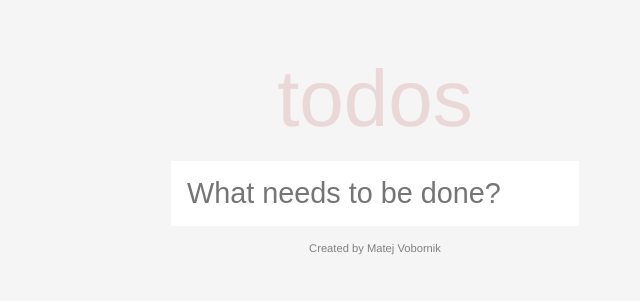
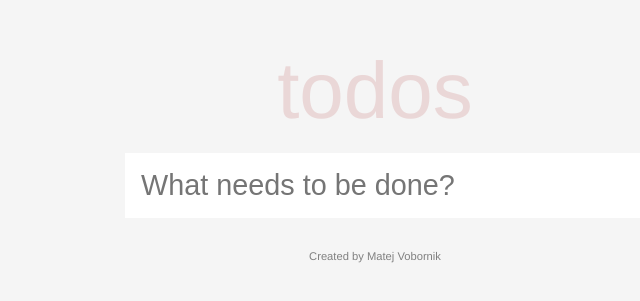
Before and after one commit to macko911/moro-todo, a React (Create React App) app: page / in a window 1280 px wide. Shown: the part 247-548 px from the top of the page, without its empty margins (265-905 px from the left). Built offline with nearby package versions, Linux system fonts and the light colour scheme.

Commit message:
add Info panel with filters

```diff
--- a/src/components/TodoApp/AddTodo.js
+++ b/src/components/TodoApp/AddTodo.js
@@ -38,6 +38,7 @@ const styles = {
     color: #545454;
     font-weight: 100;
     min-width: 320px;
+    width: 100%;
   `
 }
 
--- a/src/components/TodoApp/TodoApp.js
+++ b/src/components/TodoApp/TodoApp.js
@@ -1,11 +1,14 @@
 import React, {useState} from 'react'
+import {css} from 'emotion'
 
 import AddTodo from './AddTodo'
 import TodoList from './TodoList'
+import TodoInfo from './TodoInfo'
 
 const TodoApp = () => {
   const [todos, setTodos] = useState([])
   const [newTodo, setTodo] = useState('')
+  const [currentFilter, setFilter] = useState('All')
 
   const addTodo = () => {
     // don't add empty todo
@@ -28,7 +31,7 @@ const TodoApp = () => {
   }
 
   return (
-    <div>
+    <div className={styles}>
       <AddTodo
         value={newTodo}
         setTodo={setTodo}
@@ -39,8 +42,19 @@ const TodoApp = () => {
         todos={todos}
         removeTodo={removeTodo}
       />
+
+      <TodoInfo
+        todos={todos}
+        currentFilter={currentFilter}
+        setFilter={setFilter}
+      />
     </div>
   )
 }
 
+const styles = css`
+  min-width: 500px;
+  margin-bottom: 1rem;
+`
+
 export default TodoApp
--- /dev/null
+++ b/src/components/TodoApp/TodoFilters.js
@@ -0,0 +1,48 @@
+import React from 'react'
+import PropTypes from 'prop-types'
+import {css, cx} from 'emotion'
+
+const FILTERS = [
+  'All',
+  'Active',
+  'Completed'
+]
+
+const TodoFilters = ({setFilter, currentFilter}) => {
+  return (
+    <div className={styles}>
+      {FILTERS.map((filter) => (
+        <span
+          className={cx(currentFilter === filter && 'selected')}
+          onClick={() => setFilter(filter)}
+        >
+          {filter}
+        </span>
+      ))}
+    </div>
+  )
+}
+
+TodoFilters.propTypes = {
+  setFilter: PropTypes.func.isRequired
+}
+
+const styles = css`
+  display: flex;
+  span {
+    margin-right: .5rem;
+    padding: .4rem .8rem;
+    cursor: pointer;
+    opacity: .8;
+    border: 1px solid transparent;
+    &.selected,
+    &:hover {
+      opacity: 1;
+      border-radius: 3px;
+      border-color: gray;
+      color: black;
+    }
+  }
+`
+
+export default TodoFilters
--- /dev/null
+++ b/src/components/TodoApp/TodoInfo.js
@@ -0,0 +1,50 @@
+import React from 'react'
+import PropTypes from 'prop-types'
+import {css} from 'emotion'
+
+import TodoFilters from './TodoFilters'
+
+const TodoInfo = ({todos, ...props}) => {
+  // hide component if there are no todos
+  if (todos.length === 0) {
+    return null
+  }
+
+  const showClearBtn = false
+
+  return (
+    <div className={styles.wrap}>
+      <span className={styles.itemsLeft}>
+        {todos.length} items left
+      </span>
+
+      <TodoFilters {...props} />
+
+      {showClearBtn ? (
+        <span>
+          Clear completed
+        </span>
+      ) : <span />}
+    </div>
+  )
+}
+
+TodoInfo.propTypes = {
+  todos: PropTypes.array.isRequired
+}
+
+const styles = {
+  wrap: css`
+    background: white;
+    display: flex;
+    justify-content: space-between;
+    align-items: center;
+    padding: .5rem 1rem;
+    width: 100%;
+  `,
+  itemsLeft: css`
+    margin-right: 1rem;
+  `
+}
+
+export default TodoInfo
--- a/src/components/TodoApp/TodoItem.js
+++ b/src/components/TodoApp/TodoItem.js
@@ -31,6 +31,7 @@ const styles = {
     font-size: 1.5rem;
     display: flex;
     justify-content: space-between;
+    width: 100%;
   `,
   removeBtn: css`
     cursor: pointer;
```
